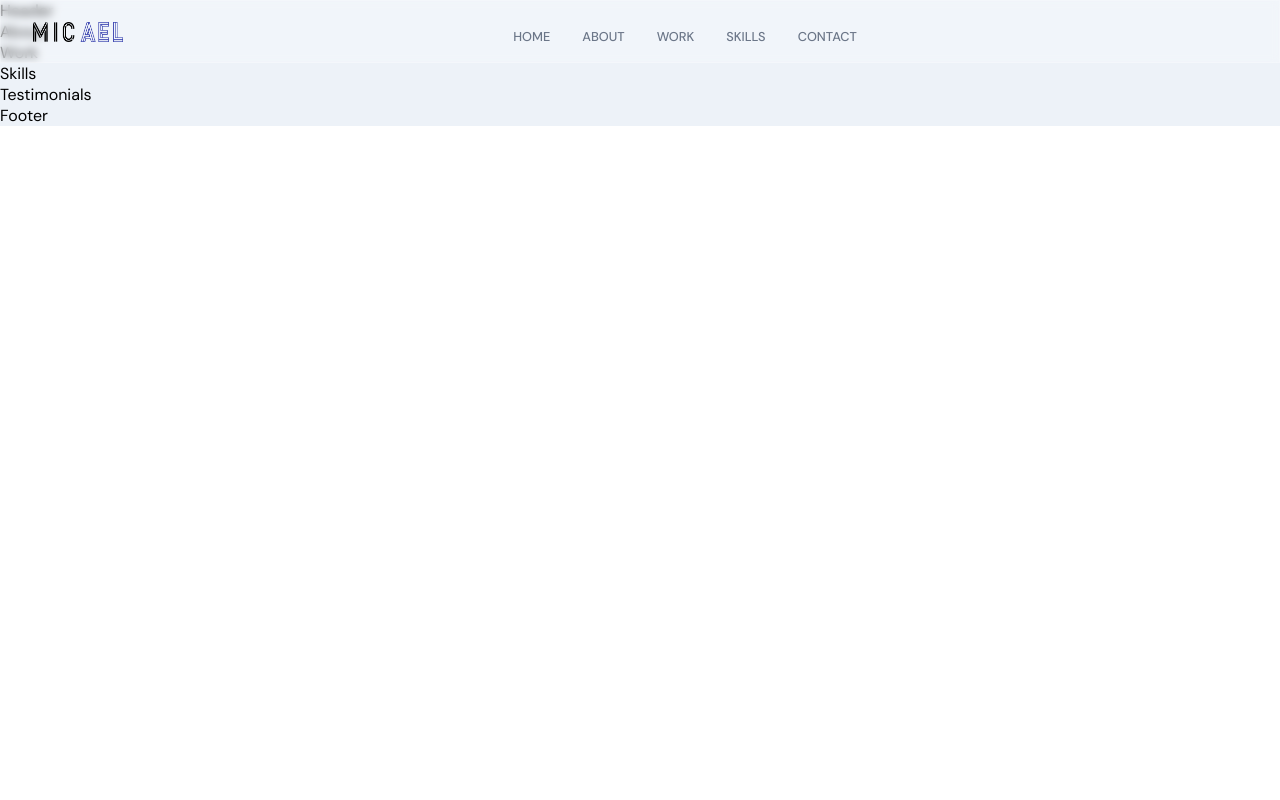
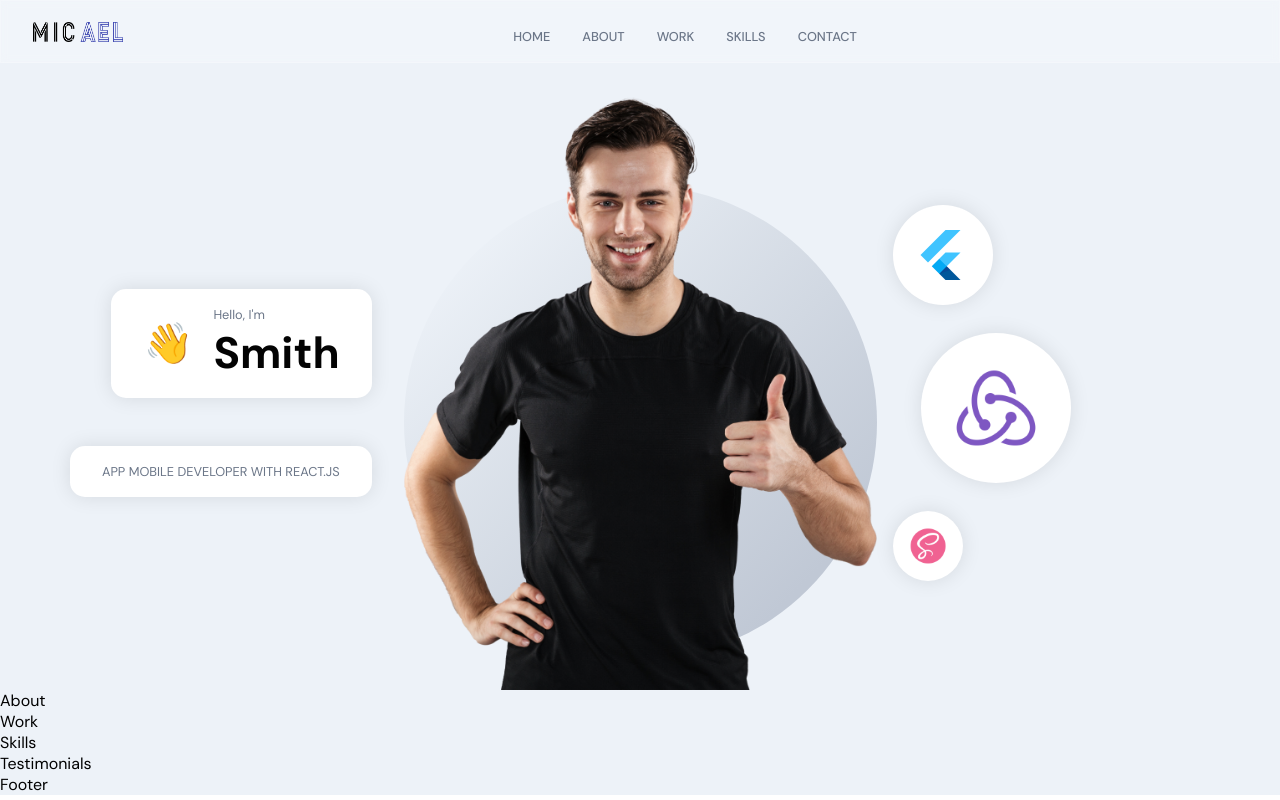
Before and after one commit to SmithMoreno/frontend_react, a React (Create React App) app: page / in a window 1280 px wide. Built offline with nearby package versions, Linux system fonts and the light colour scheme.

Commit message:
header implemente

```diff
--- a/src/constants/images.js
+++ b/src/constants/images.js
@@ -49,7 +49,7 @@
   about02,
   about03,
   about04,
-  profile,
+  profile, // you can change this to your profile image
   circle,
   logo,
   adidas,
--- a/src/container/Header/Header.jsx
+++ b/src/container/Header/Header.jsx
@@ -1,10 +1,72 @@
+import { motion } from "framer-motion";
+import { images } from "../../constants";
+import "./Header.scss";
 
-
-import './Header.scss'
+const info = {
+  saludo: "Hello, I'm",
+  emoj: "👋",
+  name: "Smith",
+  title: "App Mobile Developer with React.js",
+};
+const scaleVariants = {
+  whileInView: {
+    scale: [0, 1],
+    opacity: [0, 1],
+    transition: {
+      duration: 1,
+      ease: "easeInOut",
+    },
+  },
+};
 
 const Header = () => {
   return (
-   <div> Header</div>
+    <div className="app__header app__flex">
+      <motion.div
+        whileInView={{ x: [-100, 0], opacity: [0, 1] }}
+        transition={{ duration: 0.5 }}
+        className="app__header-info"
+      >
+        <div className="app__header-badge">
+          <div className="badge-cmp app__flex">
+            <span>{info.emoj}</span>
+            <div style={{ marginLeft: 20 }}>
+              <p className="p-text">{info.saludo}</p>
+              <h1 className="head-text">{info.name}</h1>
+            </div>
+          </div>
+          <div className=" tag-cmp app__flex">
+            <p className="p-text">{info.title}</p>
+          </div>
+        </div>
+      </motion.div>
+
+      <motion.div
+        whileInView={{ opacity: [0, 1] }}
+        transition={{ duration: 0.5, delayChildren: 0.5 }}
+        className="app__header-img"
+      >
+        <img src={images.profile} alt="profile_bg" />
+        <motion.img
+          whileInView={{ scale: [0, 1] }}
+          transition={{ duration: 1, ease: "easeInOut" }}
+          src={images.circle}
+          alt="profile_circle"
+          className="overlay_circle"
+        />
+      </motion.div>
+      <motion.div
+        variants={scaleVariants}
+        whileInView={scaleVariants.whileInView}
+        className="app__header-circles"
+      >
+        {[images.flutter, images.redux, images.sass].map((circle, index) => (
+          <div className="circle-cmp app__flex" key={`circle-${index}`}>
+            <img src={circle} alt="profile_bg" />
+          </div>
+        ))}
+      </motion.div>
+    </div>
   );
 };
 export default Header;
--- a/src/container/Header/Header.scss
+++ b/src/container/Header/Header.scss
@@ -0,0 +1,197 @@
+#home {
+    position: relative;
+    background: url("../../assets/bgIMG.png");
+    background-size: cover;
+    background-position: center;
+    background-repeat: repeat;
+
+    // disable the default padding styles
+    .app__wrapper {
+      padding: 0;
+
+      .copyright {
+        display: none;
+      }
+    }
+  }
+
+  .app__header {
+    flex: 1;
+    width: 100%;
+    height: 100%;
+    flex-direction: row;
+
+    padding: 6rem 2rem 0rem;
+
+    @media screen and (min-width: 2000px) {
+      padding-top: 8rem;
+    }
+
+    @media screen and (max-width: 1200px) {
+      flex-direction: column;
+    }
+
+    @media screen and (max-width: 450px) {
+      padding: 6rem 1rem 2rem;
+    }
+  }
+
+  .app__header-info {
+    flex: 0.65;
+    display: flex;
+    flex-direction: column;
+    justify-content: flex-start;
+    align-items: flex-start;
+    height: 100%;
+
+    margin: 0 2rem;
+
+    @media screen and (max-width: 1200px) {
+      width: 100%;
+      margin-right: 0rem;
+    }
+  }
+
+  .app__header-badge {
+    width: 100%;
+    display: flex;
+    justify-content: flex-end;
+    align-items: flex-end;
+    flex-direction: column;
+
+    .badge-cmp,
+    .tag-cmp {
+      padding: 1rem 2rem;
+      background: var(--white-color);
+      border-radius: 15px;
+      flex-direction: row;
+      width: auto;
+
+      box-shadow: 0px 0px 20px rgba(0, 0, 0, 0.1);
+    }
+
+    .tag-cmp {
+      flex-direction: column;
+      margin-top: 3rem;
+
+      p {
+        width: 100%;
+        text-transform: uppercase;
+        text-align: right;
+      }
+    }
+
+    span {
+      font-size: 2.5rem;
+
+      @media screen and (min-width: 2000px) {
+        font-size: 5rem;
+      }
+    }
+
+    @media screen and (max-width: 1200px) {
+      justify-content: flex-start;
+      align-items: flex-start;
+    }
+  }
+
+  .app__header-circles {
+    flex: 0.75;
+    display: flex;
+    flex-direction: column;
+    justify-content: space-evenly;
+    align-items: flex-start;
+    height: 100%;
+    margin-left: 1rem;
+
+    div {
+      width: 100px;
+      height: 100px;
+      border-radius: 50%;
+
+      background: var(--white-color);
+      box-shadow: 0px 0px 20px rgba(0, 0, 0, 0.1);
+
+      img {
+        width: 60%;
+        height: 60%;
+      }
+    }
+
+    // circles with different height & width
+
+    div:nth-child(1) {
+      width: 100px;
+      height: 100px;
+    }
+
+    div:nth-child(2) {
+      margin: 1.75rem;
+      width: 150px;
+      height: 150px;
+    }
+
+    div:nth-child(3) {
+      width: 70px;
+      height: 70px;
+    }
+
+    @media screen and (min-width: 2000px) {
+      div:nth-child(2) {
+        width: 400px;
+        height: 400px;
+      }
+
+      div:nth-child(3) {
+        width: 170px;
+        height: 170px;
+      }
+
+      div:nth-child(1) {
+        width: 200px;
+        height: 200px;
+      }
+    }
+
+    @media screen and (max-width: 1200px) {
+      width: 100%;
+      flex-direction: row;
+      flex-wrap: wrap;
+      margin-left: 0;
+
+      div {
+        margin: 1rem;
+      }
+    }
+  }
+
+  .app__header-img {
+    flex: 1;
+    height: 100%;
+
+    display: flex;
+    justify-content: flex-end;
+    align-items: flex-end;
+    position: relative;
+
+    img {
+      width: 100%;
+      z-index: 1;
+      object-fit: contain;
+    }
+
+
+    .overlay_circle {
+      position: absolute;
+      left: 0;
+      right: 0;
+      bottom: 0;
+      z-index: 0;
+      width: 100%;
+      height: 90%;
+    }
+
+    @media screen and (max-width: 1200px) {
+      margin: 2rem 0;
+    }
+  }
```
